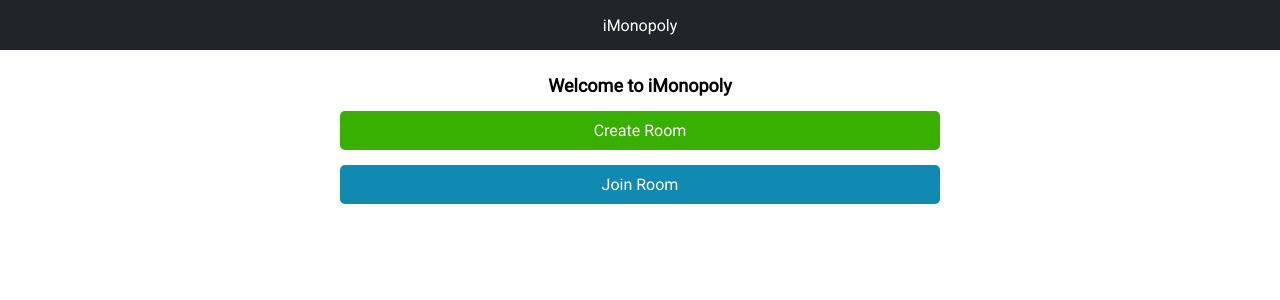
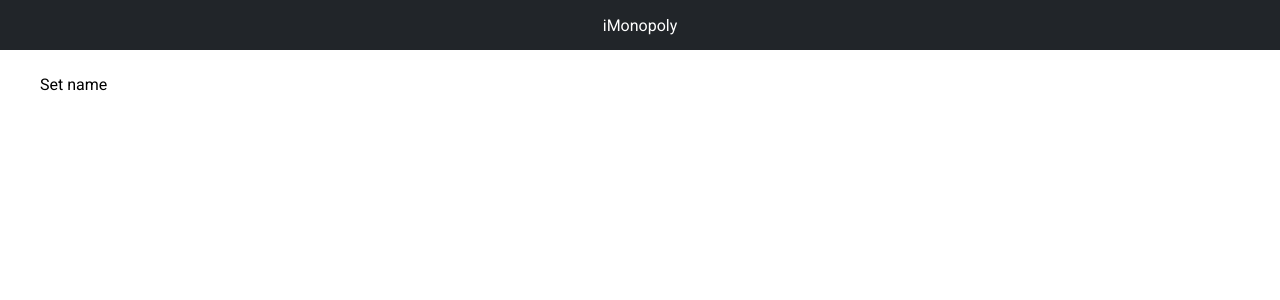
Before and after one commit to jacobcambell/pennybags, a React (Create React App) app in the folder frontend/: page / in a window 1280 px wide. Shown: the top 300 px of the page. Built offline with nearby package versions, Linux system fonts and the light colour scheme.

Commit message:
Create SetName component and show it on launch instead of Home

```diff
--- a/frontend/src/App.js
+++ b/frontend/src/App.js
@@ -3,17 +3,17 @@ import CreateRoom from './components/CreateRoom';
 import Home from './components/Home';
 import JoinRoom from './components/JoinRoom';
 import Nav from './components/Nav';
+import SetName from './components/SetName';
 
 function App() {
   return (
     <div className="App">
       <Router>
-
         <Nav></Nav>
 
         <Switch>
           <Route exact path="/">
-            <Home></Home>
+            <SetName></SetName>
           </Route>
           <Route exact path="/create-room">
             <CreateRoom></CreateRoom>
--- /dev/null
+++ b/frontend/src/components/SetName/SetName.module.css
@@ -0,0 +1 @@
+/* No CSS *//*# sourceMappingURL=SetName.module.css.map */
--- /dev/null
+++ b/frontend/src/components/SetName/index.js
@@ -0,0 +1,11 @@
+import styles from './SetName.module.css';
+
+const SetName = () => {
+    return (
+        <div className="page">
+            <p>Set name</p>
+        </div>
+     );
+}
+
+export default SetName;
```
Also changed, not shown: frontend/src/components/SetName/SetName.module.scss (added), 1 other file (tests, documents, lock files or other folders).
